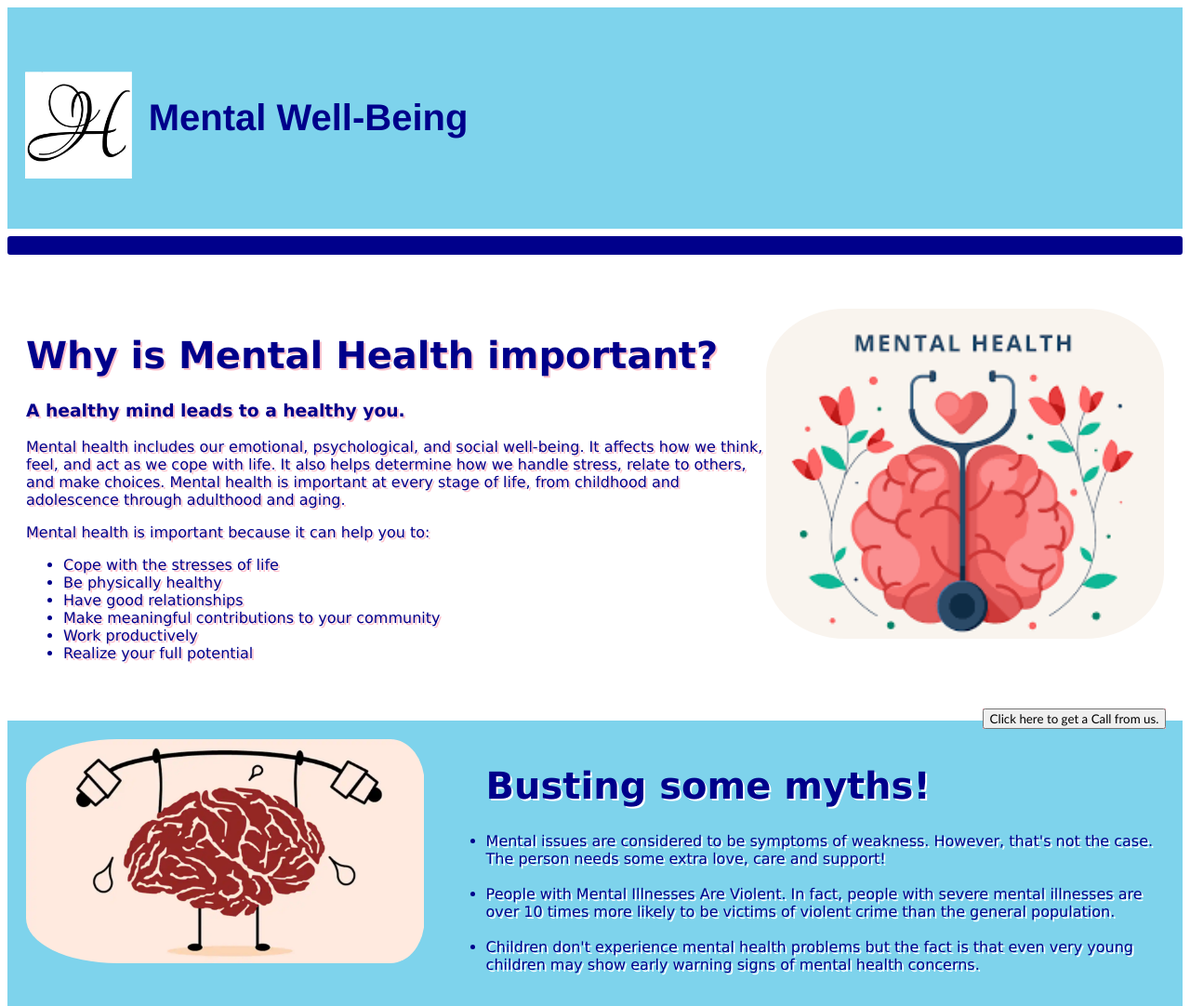
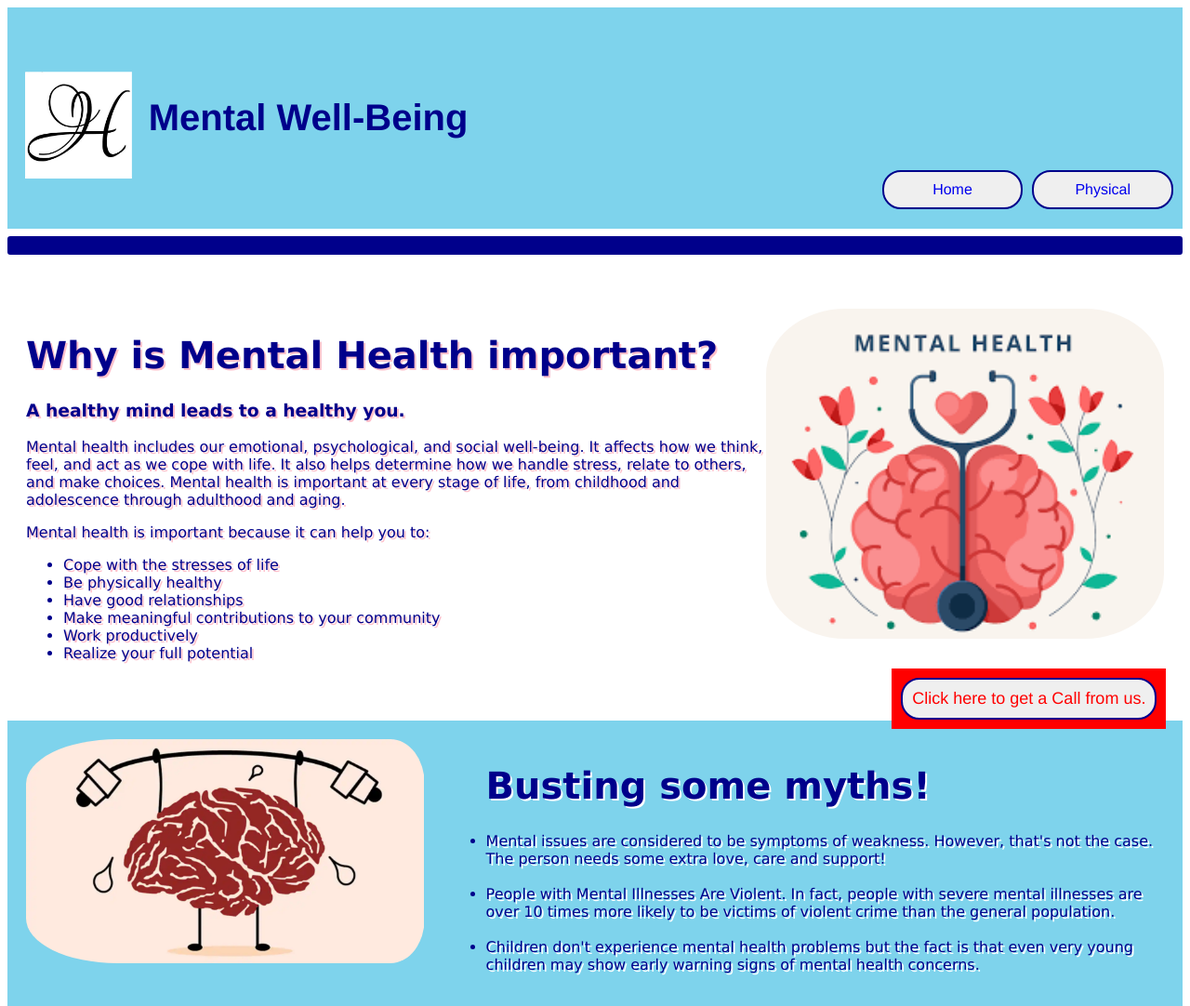
Before and after one commit to Mitali-13/HackBMU5.0_Tech-Phantom, a PHP site: page /mental.html in a window 1280 px wide. Shown: the top 1082 px of the page at 93% size. Run offline with PHP 8.4, Linux system fonts and the light colour scheme.

Commit message:
buttons modified

```diff
--- a/index.html
+++ b/index.html
@@ -16,8 +16,10 @@
         <a href="#contact" class="navigation" id="contact-nav">CONTACT US</a>
 
         <button id="login">
-            <a href="form.html">LOGIN</a>
+            <a href="form.html" style="text-decoration: none;">LOGIN/SIGN-UP</a>
         </button>
+        <button id="physicalnav-btn"><a href="physical.html" style="text-decoration: none;">Physical Well-Being</a></button>
+        <button id="mentalnav-btn"><a href="mental.html" style="text-decoration: none;">Mental Well-Being</a></button>
     </nav>
     <hr>
       <div id="home" style="color:darkblue;text-shadow:2px 2px pink">
--- a/mental.css
+++ b/mental.css
@@ -1,67 +1,76 @@
-#myForm{
+#myForm {
   background: lightpink;
   position: fixed;
   right: 2%;
-    bottom:2%;
+  bottom: 2%;
 }
-#text{
-
-color:black;
-font-family: 'Gill Sans', 'Gill Sans MT', Calibri, 'Trebuchet MS', sans-serif;
+#text {
+  color: black;
+  font-family: "Gill Sans", "Gill Sans MT", Calibri, "Trebuchet MS", sans-serif;
 }
-nav{
-    font-family:'Franklin Gothic Medium', 'Arial Narrow', Arial, sans-serif;
+nav {
+  font-family: "Franklin Gothic Medium", "Arial Narrow", Arial, sans-serif;
   padding-top: 5%;
-    padding-bottom:5%;
+  padding-bottom: 5%;
   margin: 0;
   border-color: black;
-    background-color:rgb(126, 211, 236);
+  background-color: rgb(126, 211, 236);
 }
 
-hr{
+hr {
   border: 10px solid darkblue;
   border-radius: 3px;
 }
 
-h1{
+h1 {
   color: darkblue;
   text-align: left;
   font-size: 40px;
 }
 
-#intro{
-    font-family: 'Lucida Sans', 'Lucida Sans Regular', 'Lucida Grande', 'Lucida Sans Unicode', Geneva, Verdana, sans-serif;
+#intro {
+  font-family: "Lucida Sans", "Lucida Sans Regular", "Lucida Grande",
+    "Lucida Sans Unicode", Geneva, Verdana, sans-serif;
   text-align: left;
   padding-top: 50px;
   margin-bottom: 5%;
   padding-left: 20px;
   padding-right: 20px;
-    color:darkblue;
-    text-shadow:2px 2px pink;
+  color: darkblue;
+  text-shadow: 2px 2px pink;
 }
 
-#myths,#help{
-    font-family: 'Lucida Sans', 'Lucida Sans Regular', 'Lucida Grande', 'Lucida Sans Unicode', Geneva, Verdana, sans-serif;
+#myths,
+#help {
+  font-family: "Lucida Sans", "Lucida Sans Regular", "Lucida Grande",
+    "Lucida Sans Unicode", Geneva, Verdana, sans-serif;
   background-color: rgb(126, 211, 236);
   padding: 20px;
-    color:darkblue;
-    text-shadow:2px 2px white;
+  color: darkblue;
+  text-shadow: 2px 2px white;
 }
 
-#problems{
-    font-family: 'Lucida Sans', 'Lucida Sans Regular', 'Lucida Grande', 'Lucida Sans Unicode', Geneva, Verdana, sans-serif;
+#problems {
+  font-family: "Lucida Sans", "Lucida Sans Regular", "Lucida Grande",
+    "Lucida Sans Unicode", Geneva, Verdana, sans-serif;
   text-align: left;
   padding-top: 50px;
   margin-bottom: 5%;
   padding-left: 20px;
   padding-right: 20px;
-    color:darkblue;
-    text-shadow:2px 2px pink;
+  color: darkblue;
+  text-shadow: 2px 2px pink;
 }
 
-
-#b1, #b2, #b3, #b4, #b5,
-    #b6, #b7, #b8, #b9 {
+#b1,
+#b2,
+#b3,
+#b4,
+#b5,
+#b6,
+#b7,
+#b8,
+#b9 {
   width: 80px;
   height: 52px;
   margin: auto;
@@ -79,8 +88,7 @@ h1{
   border: 1px solid dodgerblue;
   margin: auto;
   border-radius: 4px;
-        font-family: Verdana,
-            Geneva, Tahoma, sans-serif;
+  font-family: Verdana, Geneva, Tahoma, sans-serif;
 
   background-color: dodgerblue;
   color: white;
@@ -90,8 +98,7 @@ h1{
 
 /* Player turn space */
 #print {
-        font-family: Verdana,
-            Geneva, Tahoma, sans-serif;
+  font-family: Verdana, Geneva, Tahoma, sans-serif;
 
   color: dodgerblue;
   font-size: 20px;
@@ -103,9 +110,43 @@ h1{
 
 /* Game Instruction Text */
 #ins {
-        font-family: Verdana,
-            Geneva, Tahoma, sans-serif;
+  font-family: Verdana, Geneva, Tahoma, sans-serif;
 
   color: dodgerblue;
   font-size: 17px;
 }
+
+#myForm {
+  background: red;
+  position: fixed;
+  right: 2%;
+  bottom: 2%;
+}
+
+#text {
+  color: red;
+  padding: 10px;
+  margin: 10px;
+  border-style: solid;
+  border-radius: 20px;
+  border-color: darkblue;
+  font-family: "Franklin Gothic Medium", "Arial Narrow", Arial, sans-serif;
+  width: max-content;
+  font-size: large;
+  text-decoration: none;
+}
+
+#physicalnav-btn-mental,#homenav-btn{
+    float:right;
+    color: darkblue;
+    padding: 10px;
+    border-style: solid;
+    border-radius: 20px;
+    border-color: darkblue;
+    font-family:'Franklin Gothic Medium', 'Arial Narrow', Arial, sans-serif;
+    width: 12%;
+    font-size: medium;
+    text-decoration:none;
+    margin-right: 10px;
+    margin-top: 0;
+}
--- a/mental.html
+++ b/mental.html
@@ -11,6 +11,8 @@
     <nav>
         <a href="#" id="title"><img src="Title.png" alt="Title" height="10%" width="12%" style="float:left;padding-bottom:10px"></a>
         <h1>Mental Well-Being</h1>
+        <button id="physicalnav-btn-mental"><a href="physical.html" style="text-decoration: none;">Physical</a></button>
+        <button id="homenav-btn"><a href="index.html" style="text-decoration: none;">Home</a></button>
     </nav>
     <hr>
     <!--1.why is it important 2.taboos 3.problems it can create 4.how we help 5.stress busters-->
```
Also changed, not shown: index.css (+22 -2 lines). Lines whose indentation alone changed are shown as unchanged.
